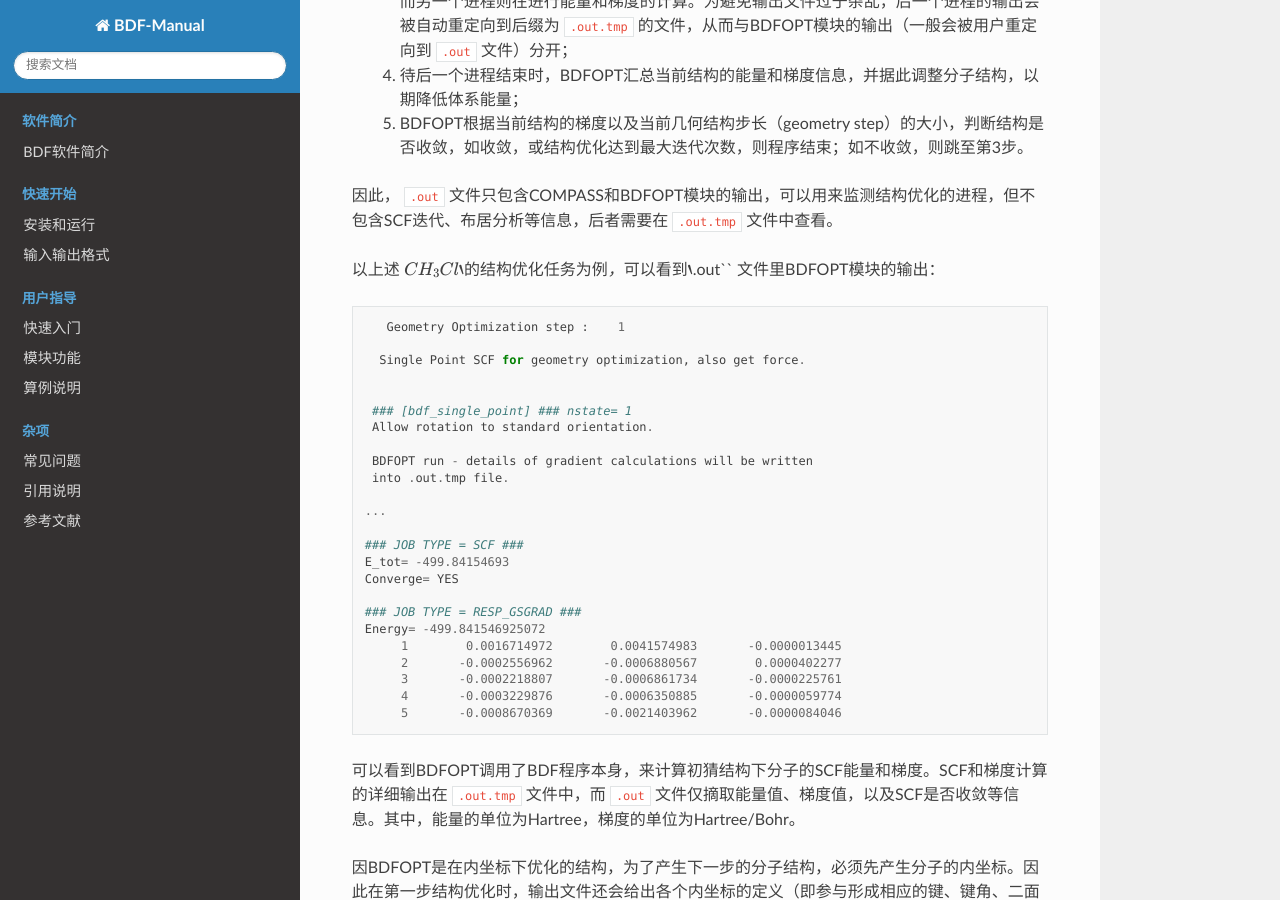
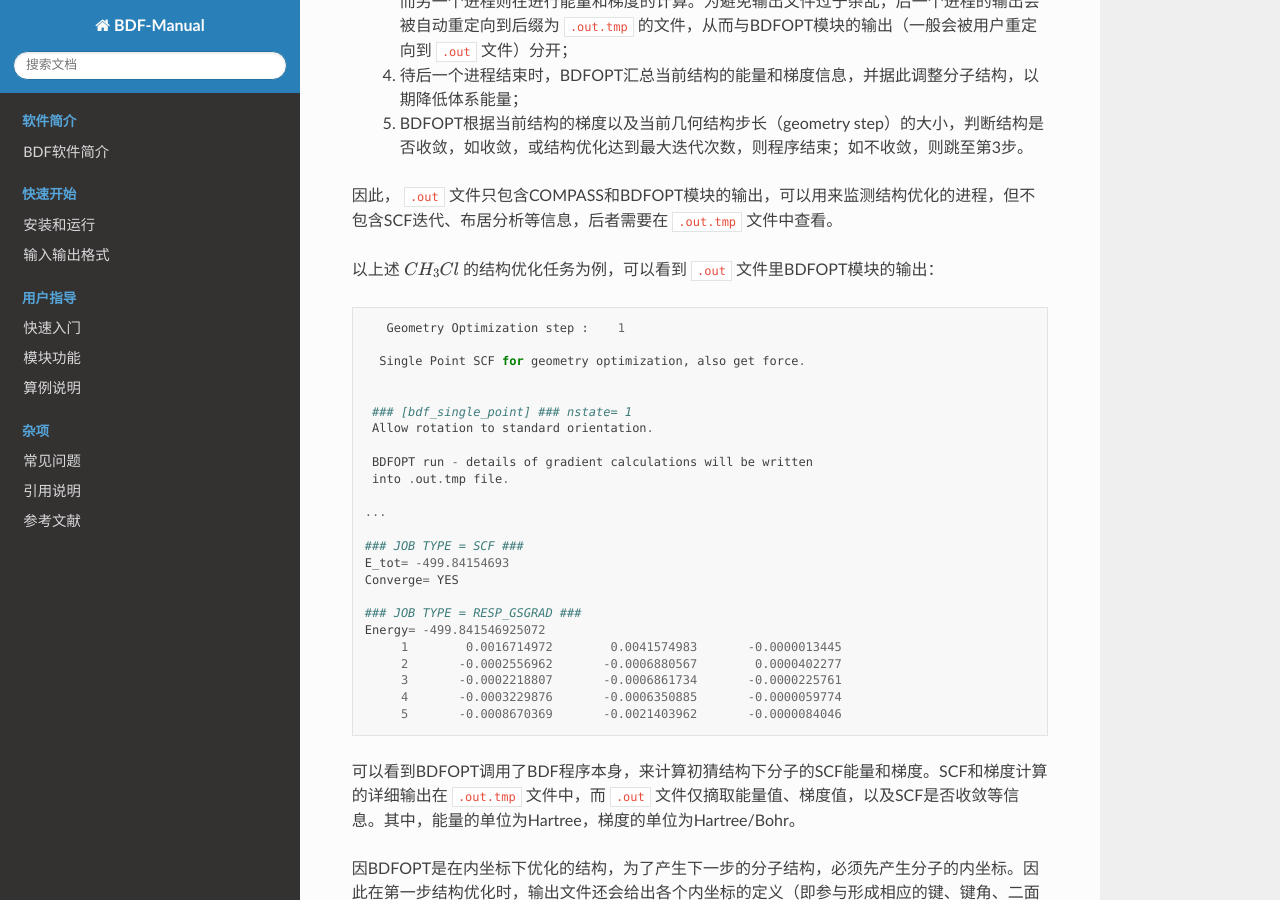
Before and after one commit to BDF-manual-maintenance/BDF-Manual, a Sphinx documentation site: the page built from source/guide/Optimization.rst, in a window 1280 px wide and 900 px high, scrolled down 1705 px. Built offline with Sphinx 7.4.7 and the Read the Docs theme 2.0.0, drawn with Linux system fonts in a browser that asks for light colours; pages that are not in the unit, such as notebooks, are missing from menus.

Commit message:
Update Optimization.rst

```diff
--- a/source/guide/Optimization.rst
+++ b/source/guide/Optimization.rst
@@ -17,7 +17,7 @@
 
 BDF的结构优化是由BDFOPT模块来实现的，支持基于牛顿法和准牛顿法来进行极小值点结构和过渡态结构的优化，且支持限制性结构优化等。以下对BDFOPT模块的输入文件格式以及输出文件的解读进行举例介绍。
 
-基态结构优化：一氯甲烷（ :math:`CH_3Cl`）在B3LYP/def2-SV(P)水平下的结构优化
+基态结构优化：一氯甲烷（ :math:`CH_{3}Cl` ）在B3LYP/def2-SV(P)水平下的结构优化
 -------------------------------------------------------------------------
 
 .. code-block:: bdf
@@ -66,7 +66,7 @@ BDF的结构优化是由BDFOPT模块来实现的，支持基于牛顿法和准
 
 因此， ``.out`` 文件只包含COMPASS和BDFOPT模块的输出，可以用来监测结构优化的进程，但不包含SCF迭代、布居分析等信息，后者需要在 ``.out.tmp`` 文件中查看。
 
-以上述 :math:`CH_3Cl`的结构优化任务为例，可以看到 ``.out`` 文件里BDFOPT模块的输出：
+以上述 :math:`CH_{3}Cl` 的结构优化任务为例，可以看到 ``.out`` 文件里BDFOPT模块的输出：
 
 .. code-block::
 
```
